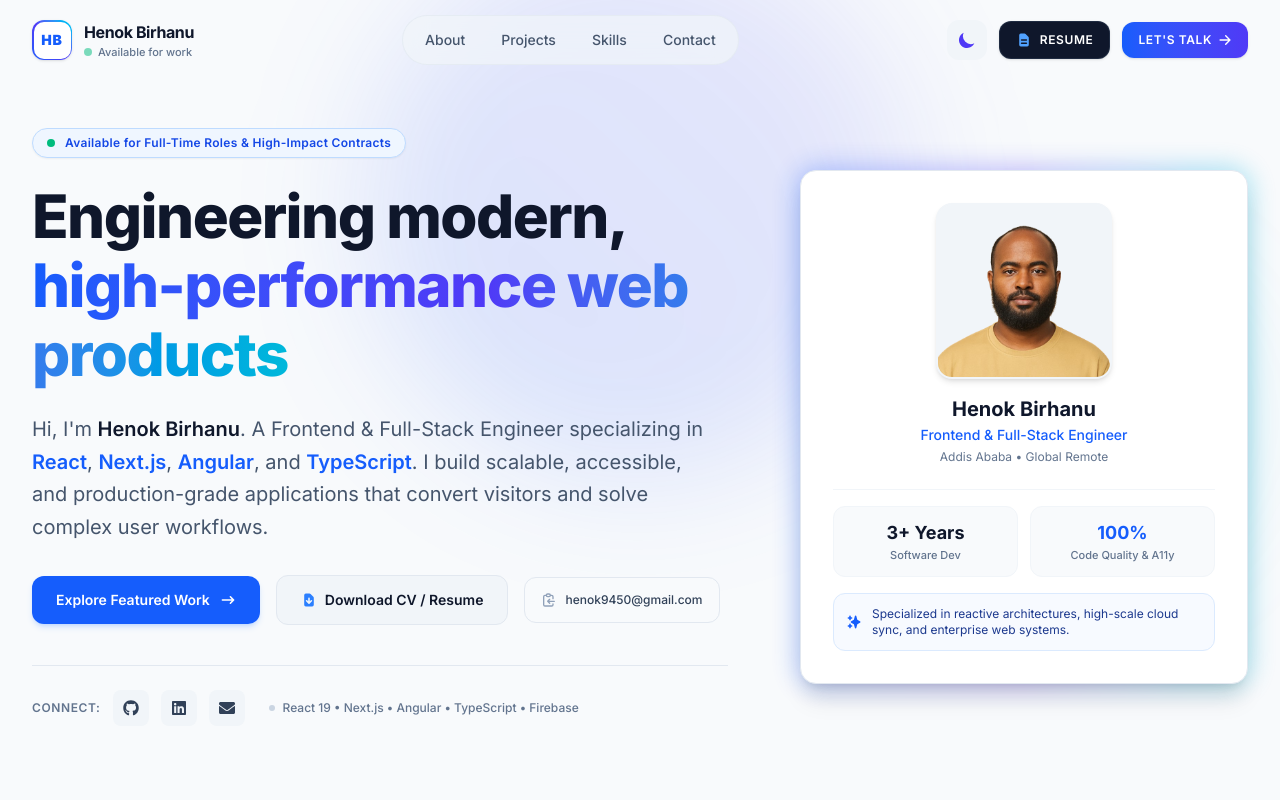
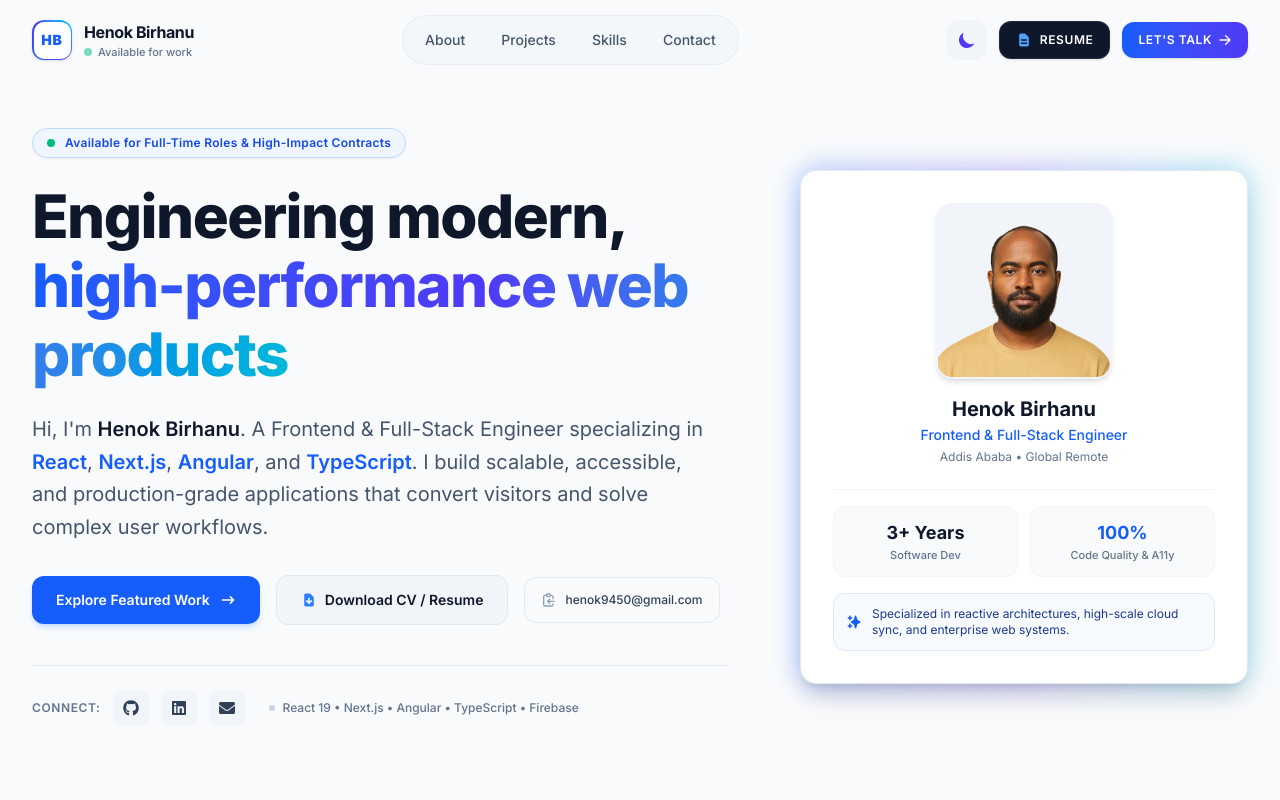
Before and after one commit to Henok9450/portfolio-site, a Next.js app: page / in a window 1280 px wide. Shown: the top 800 px of the page. Built offline with nearby package versions, Linux system fonts and the light colour scheme.

Commit message:
fix(theme): configure Tailwind v4 class-based dark variant to resolve theme toggle styling issues

```diff
--- a/app/globals.css
+++ b/app/globals.css
@@ -1,21 +1,33 @@
 @import "tailwindcss";
+
+@variant dark (&:where(.dark, .dark *));
 
 :root {
   --background: #f8fafc;
   --foreground: #0f172a;
-  --card-bg: rgba(255, 255, 255, 0.85);
-  --card-border: rgba(226, 232, 240, 0.8);
-  --accent-primary: #3b82f6;
-  --accent-secondary: #6366f1;
+  --card-bg: #ffffff;
+  --card-border: #e2e8f0;
 }
 
 .dark {
   --background: #090d16;
   --foreground: #f1f5f9;
-  --card-bg: rgba(15, 23, 42, 0.75);
-  --card-border: rgba(51, 65, 85, 0.5);
-  --accent-primary: #60a5fa;
-  --accent-secondary: #818cf8;
+  --card-bg: #0f172a;
+  --card-border: #1e293b;
+}
+
+html {
+  background-color: var(--background);
+  color: var(--foreground);
+  color-scheme: light dark;
+}
+
+html.dark {
+  color-scheme: dark;
+}
+
+html:not(.dark) {
+  color-scheme: light;
 }
 
 body {
@@ -25,6 +37,7 @@ body {
   -webkit-font-smoothing: antialiased;
   -moz-osx-font-smoothing: grayscale;
   overflow-x: hidden;
+  min-height: 100vh;
 }
 
 /* Custom subtle scrollbar */
@@ -50,10 +63,8 @@ body {
 
 /* Glow & Blur Utilities */
 .glass-card {
-  background: var(--card-bg);
-  backdrop-filter: blur(12px);
-  -webkit-backdrop-filter: blur(12px);
-  border: 1px solid var(--card-border);
+  background-color: var(--card-bg);
+  border-color: var(--card-border);
 }
 
 .subtle-glow {
```
